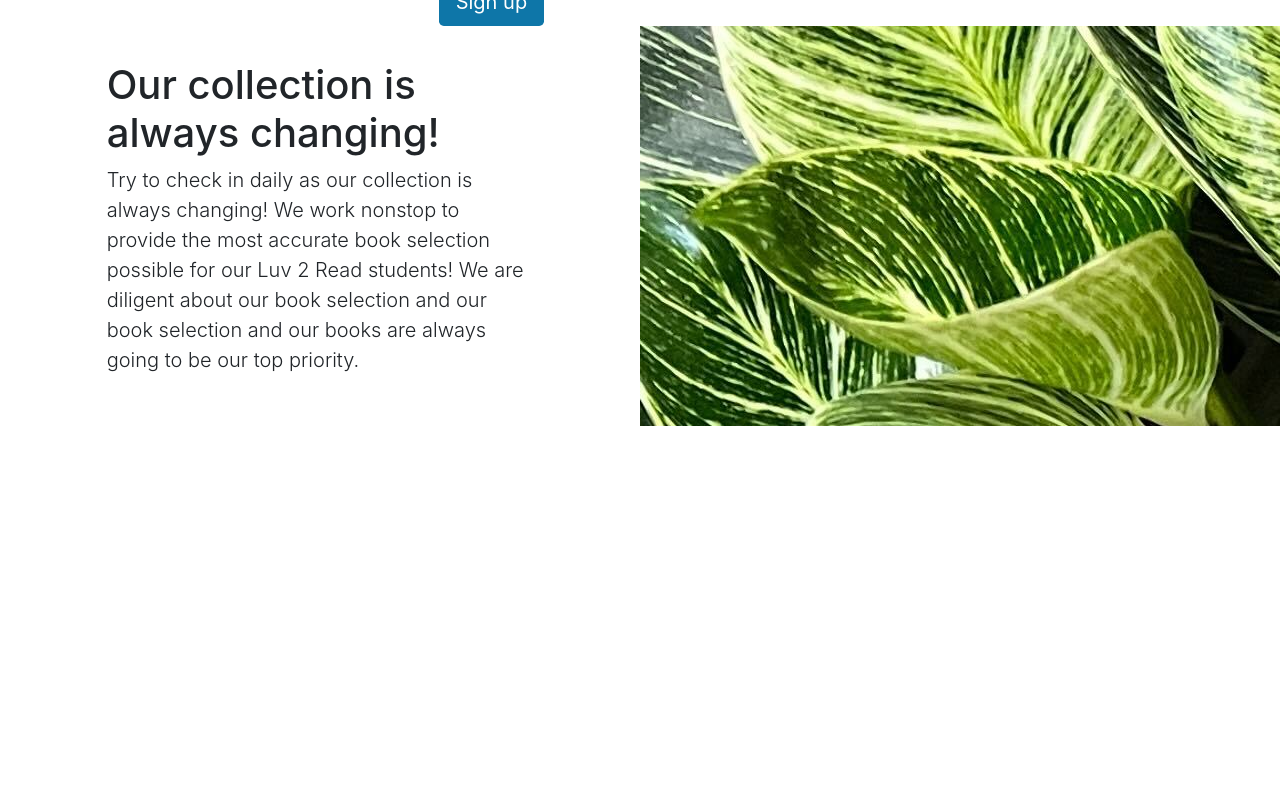
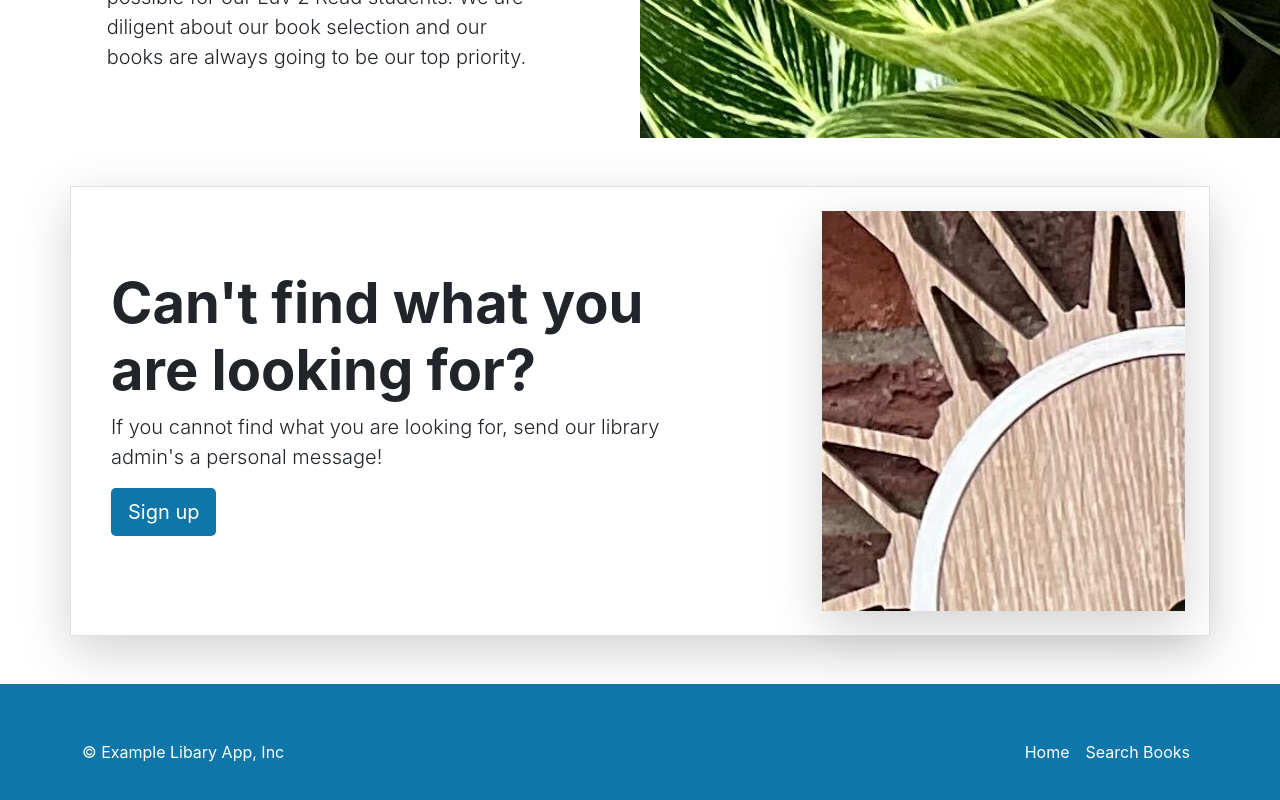
Before and after one commit to hema-alapati/library-app-luv2code, a React (Create React App) app: page / in a window 1280 px wide. Shown: the part 1786-2586 px from the top of the page. Before the commit the page ends 2212 px from the top, so only its background shows below. Built offline with nearby package versions, Linux system fonts and the light colour scheme.

Commit message:
Added Heros and Footer

```diff
--- a/src/App.tsx
+++ b/src/App.tsx
@@ -1,9 +1,12 @@
 import React from 'react';
 import './App.css';
 import { Navbar } from './layouts/NavbarAndFooter/Navbar';
+import { Footer } from './layouts/NavbarAndFooter/Footer';
 import { ExploreTopBooks } from './layouts/HomePage/ExploreTopBooks';
 import { Carousel } from './layouts/HomePage/Carousel';
 import { Heros } from './layouts/HomePage/Heros';
+import { LibaryServices } from './layouts/HomePage/LibraryServices';
+
 
 function App() {
   return (
@@ -12,6 +15,8 @@
       <ExploreTopBooks />
       <Carousel />
       <Heros />
+      <LibaryServices />
+      <Footer />
     </div>
   );
 }
--- a/src/layouts/HomePage/Heros.tsx
+++ b/src/layouts/HomePage/Heros.tsx
@@ -5,7 +5,6 @@
                 <div className="row g-0 mt-5">
                     <div className="col-sm-6 col-md-6">
                         <div className="col-image-left"></div>
-                    </div>
                     </div>
                     <div className="col-4 col-md-4 container d-flex justify-content-center align-items-center">
                         <div className="ml-2">
@@ -18,6 +17,7 @@
                             <a className="btn main-color btn-lg text-white" href="#">Sign up</a>
                         </div>
                     </div>
+                </div>
                 <div className="row g-0">
                     <div className="col-4 col-md-4 container d-flex container
                     justify-content-center align-items-center">
@@ -27,7 +27,7 @@
                                 Try to check in daily as our collection is always changing!
                                 We work nonstop to provide the most accurate book selection possible
                                 for our Luv 2 Read students! We are diligent about our book selection
-                                and our book selection and our books are always going to be our top priority.
+                                and our books are always going to be our top priority.
                             </p>
                         </div>
                     </div>
@@ -54,11 +54,12 @@
                     <div className="m-2">
                         <div className="col-image-right"></div>
                         <div className="mt-2">
-                            <h1>What have you been reading?</h1>
+                            <h1>Our collection is always changing!</h1>
                             <p className="lead">
-                                The library team would love to know what you have been reading.
-                                Whether it is to learn a new skill or grow within one,
-                                we will be able to provide the top content for you!
+                                Try to check in daily as our collection is always changing!
+                                We work nonstop to provide the most accurate book selection possible
+                                for our Luv 2 Read students! We are diligent about our book selection
+                                and our books are always going to be our top priority.
                             </p>
                         </div>
                     </div>
--- /dev/null
+++ b/src/layouts/HomePage/LibraryServices.tsx
@@ -0,0 +1,21 @@
+export const LibaryServices = () => {
+    return (
+        <div className="container my-5">
+            <div className="row p-4 align-items-center border shadow-lg">
+                <div className="col-lg-7 p-3">
+                    <h1 className="display-4 fw-bold">
+                        Can't find what you are looking for?
+                    </h1>
+                    <p className="lead">
+                        If you cannot find what you are looking for,
+                        send our library admin's a personal message!
+                    </p>
+                    <div className="d-grid gap-2 justify-content-md-start mb-4 mb-lg-3">
+                        <a href="#" className="btn main-color btn-lg text-white">Sign up</a>
+                    </div>
+                </div>
+                <div className="col-lg-4 offset-lg-1 shadow-lg lost-image"></div>
+            </div>
+        </div>
+    );
+}
--- /dev/null
+++ b/src/layouts/NavbarAndFooter/Footer.tsx
@@ -0,0 +1,22 @@
+export const Footer = () => {
+    return (
+        <div className="main-color">
+            <footer className="container d-flex flex-wrap
+                justify-content-between align-items-center py-5 main-color">
+                <p className="col-md-4 mb-0 text-white">&copy; Example Libary App, Inc</p>
+                <ul className="nav navbar-dark col-md-4 justify-content-end">
+                    <li className="nav-item">
+                        <a href="#" className="nav-link px-2 text-white">
+                            Home
+                        </a>
+                    </li>
+                    <li className="nav-item">
+                        <a href="#" className="nav-link px-2 text-white">
+                            Search Books
+                        </a>
+                    </li>
+                </ul>
+            </footer>
+        </div>
+    );
+}
```
Lines whose indentation alone changed are shown as unchanged.
